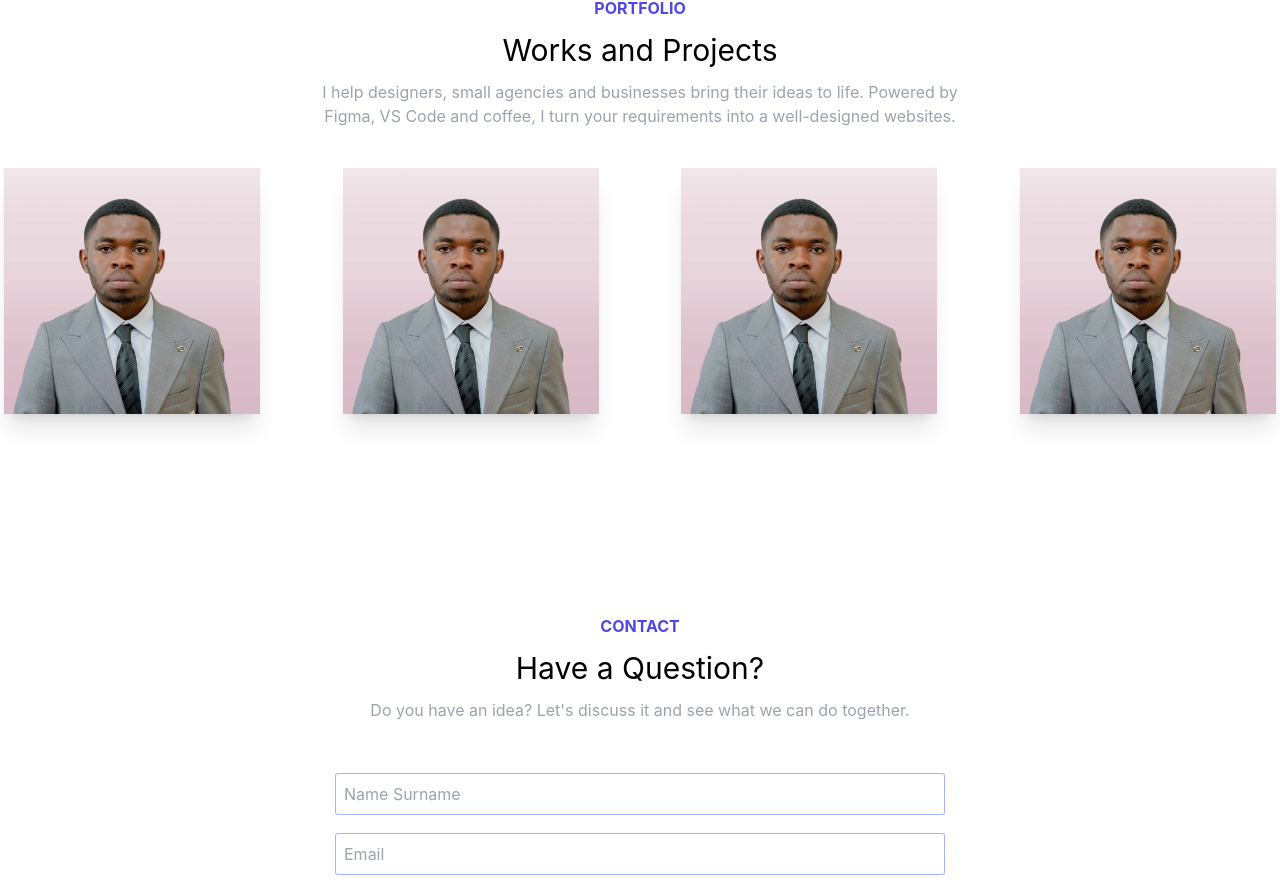
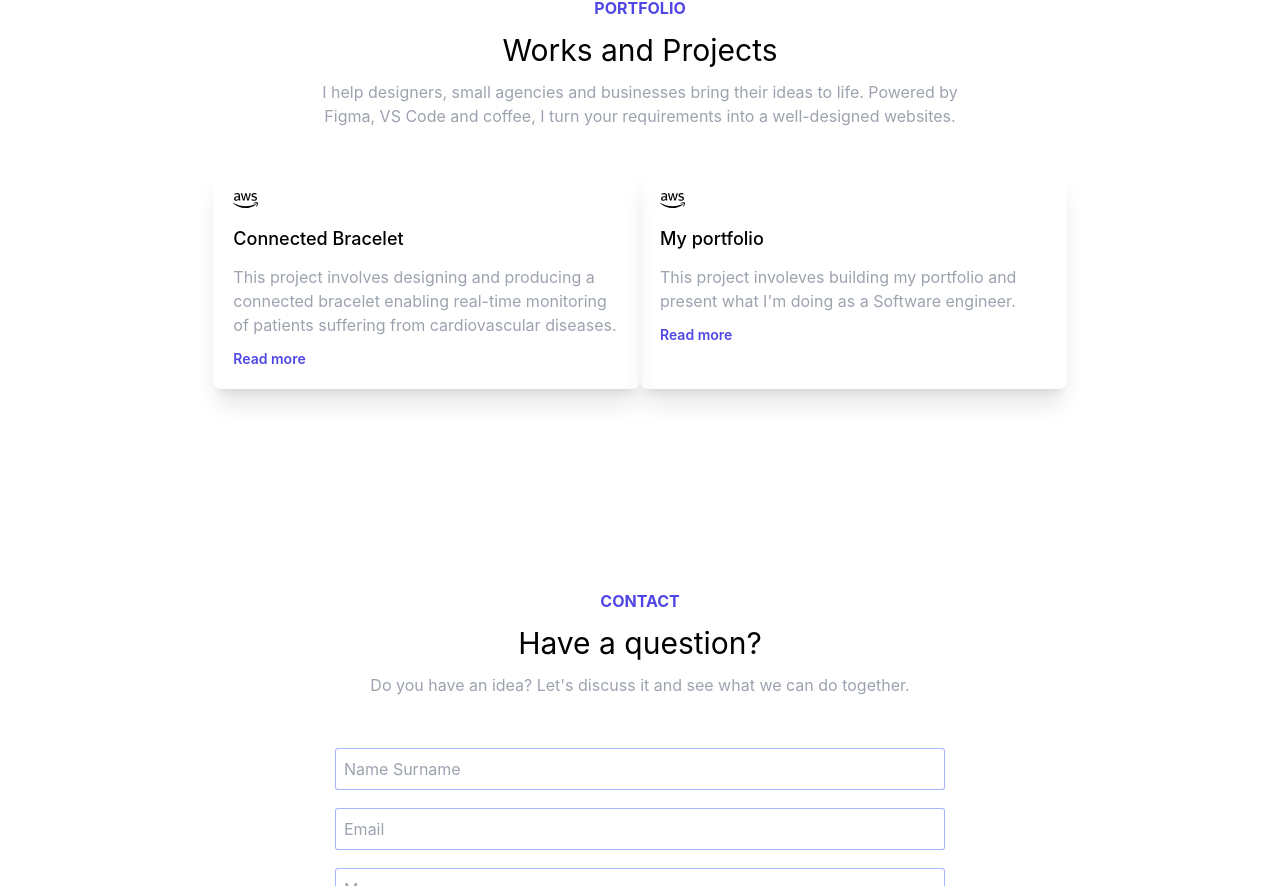
Before and after one commit to Bazene/portfolio, a React (Create React App) app: page / in a window 1280 px wide. Shown: the part 2357-3243 px from the top of the page. Built offline with nearby package versions, Linux system fonts and the light colour scheme.

Commit message:
Add 2 projects

```diff
--- a/src/App.jsx
+++ b/src/App.jsx
@@ -9,7 +9,6 @@ import { SiOdoo } from "react-icons/si";
 import { FcElectronics } from "react-icons/fc";
 import { GiArtificialIntelligence } from "react-icons/gi";
 import { IoThunderstormOutline } from "react-icons/io5";
-
 
 
 function App() {
@@ -56,7 +55,7 @@ function App() {
           {/* right sight */}
           <div className = 'my-auto flex flex-col gap-3'>
             <h1 className = 'text-indigo-600 font-bold'>ABOUT ME</h1>
-            <h1 className = 'text-3xl font-medium dark:text-white'>Best Software Engineer</h1>
+            <h1 className = 'text-3xl font-medium dark:text-white'>Software Engineer</h1>
             <p className = 'text-gray-400'>
               I design and build digital products. I'm also a multi-discoplinary maker with over 1 year of experience in wide range of design disciplines.
             </p>
@@ -123,11 +122,20 @@ function App() {
                 Powered by Figma, VS Code and coffee, I turn your requirements into a well-designed websites."
         />
 
-        <div className='p-5 sm:p-0 flex flex-wrap justify-between'>
-          <CardProjects logo={logo} />
-          <CardProjects logo={logo} />
-          <CardProjects logo={logo} />
-          <CardProjects logo={logo} />
+        <div className='p-5 sm:p-0 flex flex-wrap justify-center'>
+          <CardProjects Logo={SiAmazonwebservices} size={25}
+            cardTile="Connected Bracelet"
+            cardBody="
+            This project involves designing and producing a connected bracelet enabling real-time monitoring of patients suffering from cardiovascular diseases.
+            "
+          />
+
+          <CardProjects  Logo={SiAmazonwebservices} size={25}
+            cardTile="My portfolio"
+            cardBody="
+            This project involeves building my portfolio and present what I'm doing as a Software engineer.
+            "
+          />
         </div>
       </div>
 
@@ -136,7 +144,7 @@ function App() {
         <div className='container mx-auto'>
           <HeaderSection
             headTitle="CONTACT"
-            headSubTitle="Have a Question?"
+            headSubTitle="Have a question?"
             headBody="Do you have an idea? Let's discuss it and see what we can do together."
           />
 
--- a/src/components/cards.jsx
+++ b/src/components/cards.jsx
@@ -11,11 +11,13 @@ export default function CardServices({Logo, size, cardTile, cardBody}) {
     )
 };
 
-export function CardProjects({logo}) {
-
+export function CardProjects({Logo, size, cardBody, cardTile}) {
     return (
-        <div className='w-full md:w-5/12 lg:w-1/5 shadow-xl rounded-lg my-3 md:my-10 m-1'>
-            <img src={logo} alt="my project" />
+        <div className='w-full md:w-4/12 shadow-xl rounded-lg p-5 my-3 md:my-10 flex flex-col gap-3'>
+            <Logo size={size} className="dark:text-white"/>
+            <h1 className='font-medium text-lg dark:text-white'>{cardTile}</h1>
+            <p className='text-gray-400'>{cardBody}</p>
+            <a className='text-indigo-600 font-semibold text-sm' href=''>Read more</a>
         </div>
     );
 };
--- a/src/components/headers.jsx
+++ b/src/components/headers.jsx
@@ -1,6 +1,7 @@
 import React, { useContext, useState } from "react";
 import { ThemeContext } from "../context";
 import logo from '../assets/serge.png'
+import { IoMenuSharp } from "react-icons/io5";
 
 
 export default function Header() {
@@ -32,10 +33,8 @@ export default function Header() {
                 {theme === 'light' ? '☀️' : '🌙'}
             </div>
 
-            <div onClick={toogleMenu} className = {`${menuVisible ? 'bg-white':'bg-white'} space-y-1 md:hidden cursor-pointer z-20`}>
-                <div className='w-6 h-0.5 bg-black'></div>
-                <div className='w-6 h-0.5 bg-black'></div>
-                <div className='w-6 h-0.5 bg-black'></div>
+            <div onClick={toogleMenu} className = "md:hidden cursor-pointer z-20 items-center">
+                <IoMenuSharp size={25} className={`${menuVisible ? 'text-white':'text-black'} dark:text-white`}/>
             </div>
 
             <ul className= {`${menuVisible ? 'block':'hidden'} bg-indigo-900 absolute left-0 top-0 w-full p-10 rounded-b-3xl space-y-10 text-white text-center`}>
```
